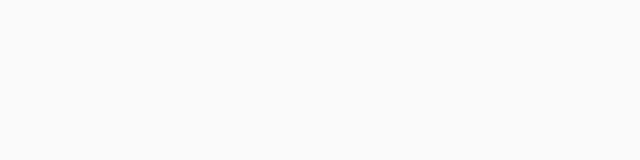
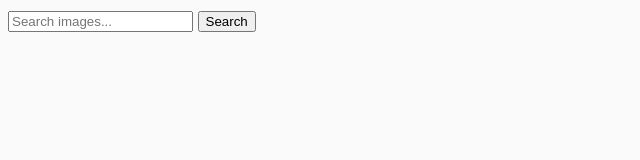
Before and after one commit to Yulia-Safonova-85/goit-js-hw-11, a website built with Parcel: page src/index.html in a window 1280 px wide. Shown: the whole page, without its empty margins (0-640 px from the left). Built offline with nearby package versions, Linux system fonts and the light colour scheme.

Commit message:
test push_ups

```diff
--- a/src/index.html
+++ b/src/index.html
@@ -7,6 +7,16 @@
     <title>Homework 11</title>
   </head>
   <body>
+    <form class="search-form" id="search-form">
+      <input
+        type="text"
+        name="searchQuery"
+        autocomplete="off"
+        placeholder="Search images..."
+      />
+      <button type="submit">Search</button>
+    </form>
+
     <script src="index.js" type="module"></script>
   </body>
 </html>
```
